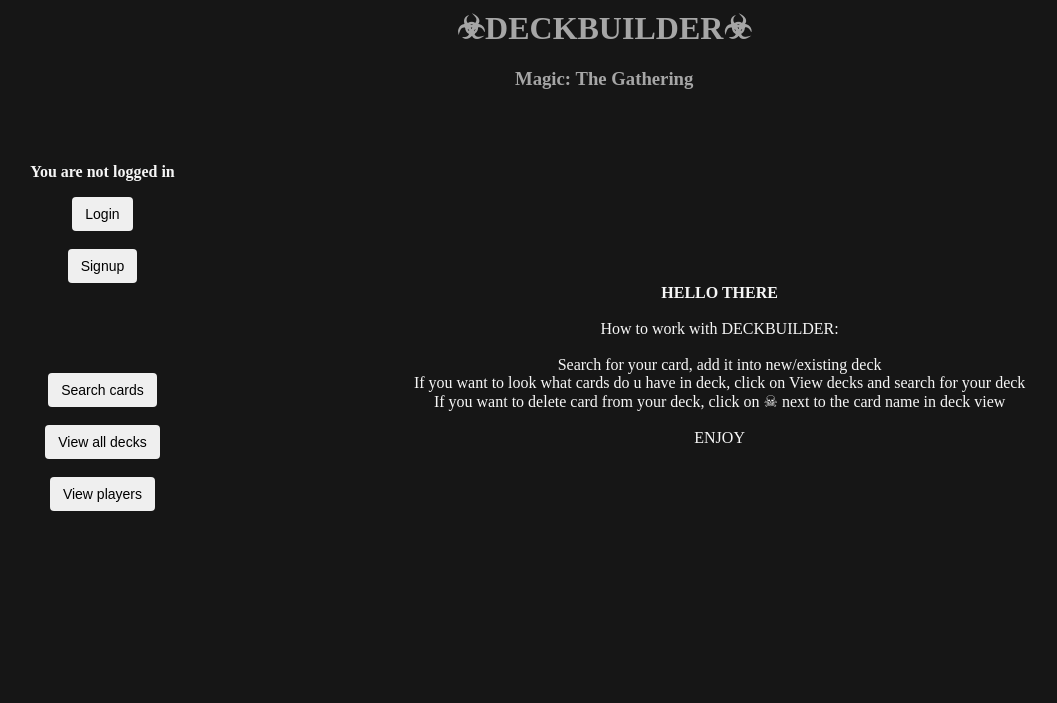
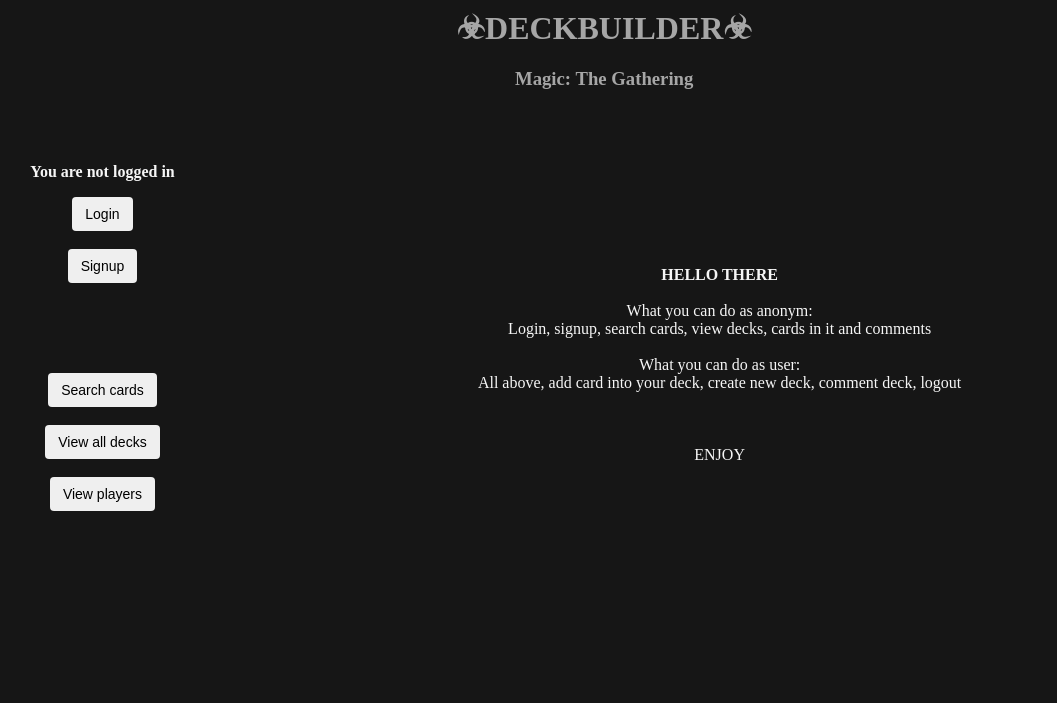
Before and after one commit to rddrdhd/SPJA_Deckbuilder, a Django app: page / in a window 1280 px wide. Shown: the top 703 px of the page, without its empty margins (31-1088 px from the left). Run offline with Django 3.2, Linux system fonts and the light colour scheme; lists and menus that the app fills with data are empty.

Commit message:
adding comment right (login)

```diff
--- a/builder/templates/add_card/to_new.html
+++ b/builder/templates/add_card/to_new.html
@@ -20,7 +20,7 @@
      {%endif%}
     <br><br><br>
 
-     <button type="submit">Create deck & add card</button>
+     <button class="btn" type="submit">Create deck & add card</button>
  </form>
  {%else%}
  Please login or signup for adding a card into deck
--- a/builder/templates/index.html
+++ b/builder/templates/index.html
@@ -5,11 +5,13 @@
  <br><br><br>
  <strong>HELLO THERE</strong><br><br>
  <span style="font-weight:normal">
-   How to work with DECKBUILDER:<br><br>
-  Search for your card, add it into new/existing deck<br>
-  If you want to look what cards do u have in deck, click on View decks and search for your deck<br>
-  If you want to delete card from your deck, click on ☠ next to the card name in deck view<br><br>
 
+  What you can do as anonym:<br>
+  Login, signup, search cards, view decks, cards in it and comments<br><br>
+  What you can do as user:<br>
+  All above, add card into your deck, create new deck, comment deck, logout
+
+<br><br><br><br>
   ENJOY
 
 
--- a/builder/templates/registration/login.html
+++ b/builder/templates/registration/login.html
@@ -4,6 +4,6 @@
 <form method="post">
   {% csrf_token %}
   {{ form.as_p }}
-  <button type="submit">Login</button>
+  <button class="btn" type="submit">Login</button>
 </form>
 {% endblock %}
--- a/builder/templates/registration/signup.html
+++ b/builder/templates/registration/signup.html
@@ -7,7 +7,7 @@
   <form method="post" >
     {% csrf_token %}
     {{ form.as_p }}
-    <button type="submit">Sign up</button>
+    <button class="btn" type="submit">Sign up</button>
   </form>
  </span>
 
--- a/builder/templates/search/detail.html
+++ b/builder/templates/search/detail.html
@@ -18,8 +18,8 @@
              </span>
          </th>
          <th align="right" style="vertical-align: top;">
-             <a href="{% url 'builder:add_to_deck' card_data.id %}"> <button>Add to existing deck</button></a><br><br>
-             <a href="{% url 'builder:create_deck' card_data.id %}"> <button>Add to new deck</button></a><br><br>
+             <a href="{% url 'builder:add_to_deck' card_data.id %}"> <button class="btn">Add to existing deck</button></a><br><br>
+             <a href="{% url 'builder:create_deck' card_data.id %}"> <button class="btn">Add to new deck</button></a><br><br>
              <img src="{{card_data.imageUrl}}" alt="{{card_data.name}}'s image did not found" />
          </th><br><br><br>
      </tr>
```
Also changed, not shown: builder/templates/deck/deck.html (+9 -3 lines), db.sqlite3.
